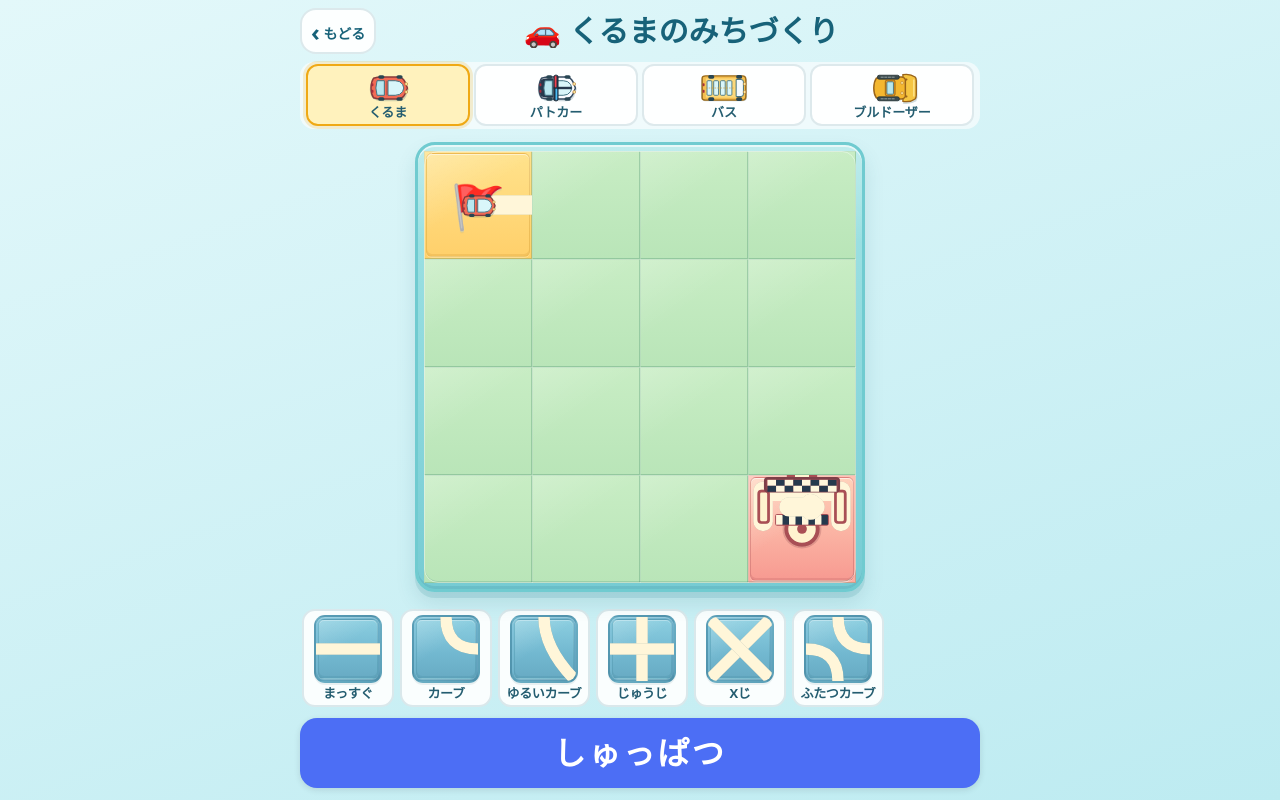
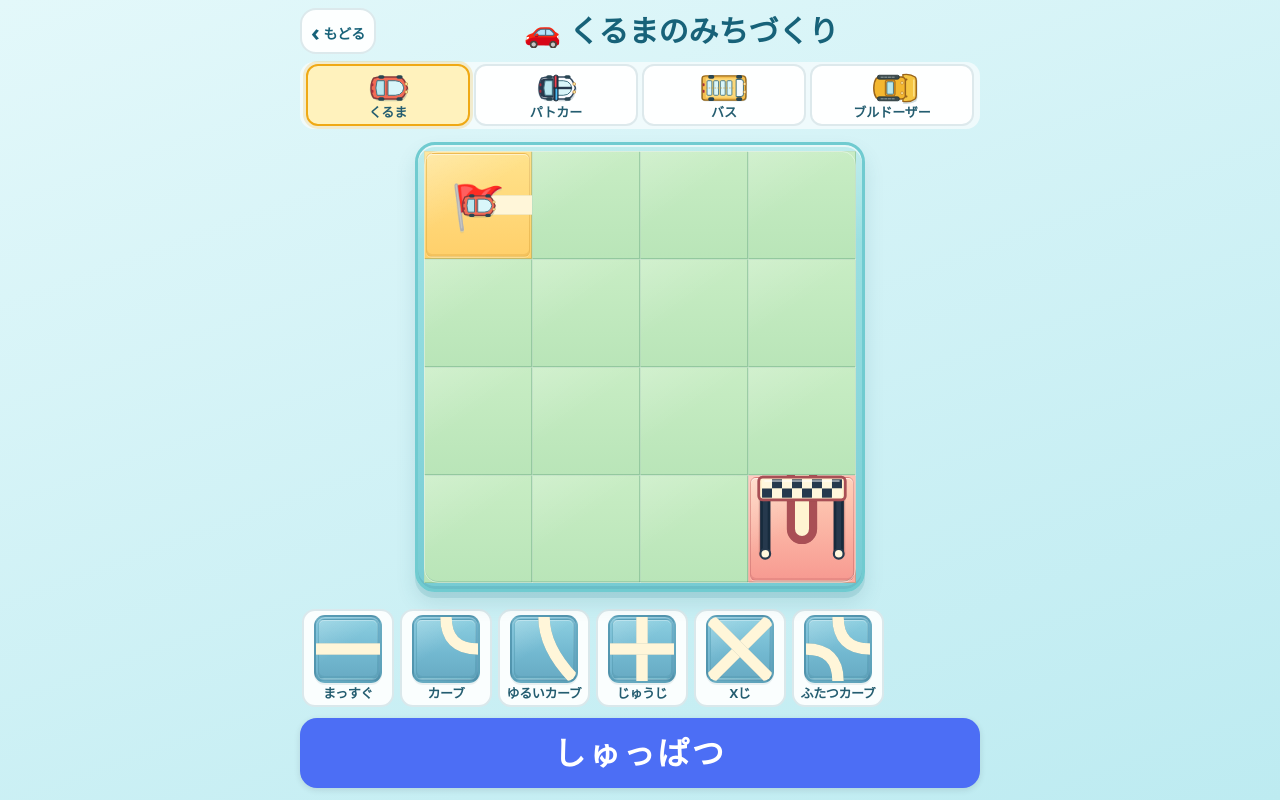
Before and after one commit to KoheiKasahara/kids-playground, a React (Vite) app: page /games/car-road-builder/play in a window 1280 px wide. Built offline with nearby package versions, Linux system fonts and the light colour scheme.

Commit message:
feat(car-road): clarify goal finish gate visual

```diff
--- a/src/games/car-road-builder/CarRoadBuilder.module.css
+++ b/src/games/car-road-builder/CarRoadBuilder.module.css
@@ -461,17 +461,14 @@
 .roadHub { fill: #fff6d9; stroke: #397e98; stroke-width: .03; filter: drop-shadow(0 .025px 0 rgba(26,78,94,.26)); }
 .roadSvg .goalRoadBase { stroke: #a94f55; stroke-width: .28; filter: drop-shadow(0 .035px 0 rgba(113,49,55,.34)); }
 .roadSvg .goalRoadStripe { stroke: #fff4d1; stroke-width: .13; filter: drop-shadow(0 .02px 0 rgba(113,49,55,.25)); }
-.goalTargetShadow { fill: rgba(113,49,55,.2); }
-.goalTarget { fill: #fff3cf; stroke: #a94f55; stroke-width: .035; filter: drop-shadow(0 .025px 0 rgba(113,49,55,.3)); }
-.goalTargetDot { fill: #a94f55; }
 .goalGate { transform-box: fill-box; transform-origin: center; }
-.goalGateShadow { fill: none; stroke: rgba(113,49,55,.28); stroke-width: .07; stroke-linecap: round; stroke-linejoin: round; }
-.goalPillar { fill: #fff3cf; stroke: #a94f55; stroke-width: .025; filter: drop-shadow(0 .025px 0 rgba(113,49,55,.3)); }
-.goalBanner { fill: #a94f55; stroke: #7d3f49; stroke-width: .025; }
+.goalPillarShadow { fill: rgba(113,49,55,.25); }
+.goalPillar { fill: #26394d; stroke: #172b3d; stroke-width: .025; filter: drop-shadow(0 .025px 0 rgba(113,49,55,.3)); }
+.goalPillarCap { fill: #fff7dd; stroke: #26394d; stroke-width: .02; }
+.goalBannerFrame { fill: #fff3cf; stroke: #a94f55; stroke-width: .025; filter: drop-shadow(0 .025px 0 rgba(113,49,55,.3)); }
+.goalBannerHighlight { fill: rgba(255,255,255,.64); }
 .goalCheckerLight { fill: #fff7dd; }
 .goalCheckerDark { fill: #26394d; }
-.goalFinishLine { fill: #fff7dd; stroke: #a94f55; stroke-width: .018; }
-.goalArrow { fill: none; stroke: #a94f55; stroke-width: .025; stroke-linecap: round; stroke-linejoin: round; }
 .markerEmoji { position: absolute; z-index: 2; inset: 0; display: grid; place-items: center; font-size: clamp(18px, calc(var(--road-cell) * .44), 43px); line-height: 1; filter: drop-shadow(0 1.5px 0 rgba(26,78,94,.2)); text-shadow: 0 1px 1px rgba(255,255,255,.38); }
 .car {
   position: absolute;
--- a/src/games/car-road-builder/RoadPartVisual.tsx
+++ b/src/games/car-road-builder/RoadPartVisual.tsx
@@ -42,28 +42,33 @@ export default function RoadPartVisual({ part }: RoadPartVisualProps) {
             : pathSpecs.map((spec, index) => <path key={index} d={pathSpecToSvgPath(spec)} />)}
           {part.kind === 'goal' && (
             <>
-              <circle className={styles.goalTargetShadow} cx="0" cy="0" r=".18" />
-              <circle className={styles.goalTarget} cx="0" cy="0" r=".145" />
-              <circle className={styles.goalTargetDot} cx="0" cy="0" r=".045" />
+              <g className={styles.goalGate} data-testid="goal-gate" transform={`rotate(${part.rotationStep * 45})`}>
+                {/* The lane remains visible from the one connected edge to the centre. */}
+                <rect className={styles.goalPillarShadow} x="-.4" y="-.31" width=".1" height=".57" rx=".03" />
+                <rect className={styles.goalPillarShadow} x=".3" y="-.31" width=".1" height=".57" rx=".03" />
+                <rect className={styles.goalPillar} data-goal-pillar="left" x="-.375" y="-.32" width=".07" height=".55" rx=".02" />
+                <rect className={styles.goalPillar} data-goal-pillar="right" x=".305" y="-.32" width=".07" height=".55" rx=".02" />
+                <circle className={styles.goalPillarCap} cx="-.34" cy=".23" r=".045" />
+                <circle className={styles.goalPillarCap} cx=".34" cy=".23" r=".045" />
+                <rect className={styles.goalBannerFrame} x="-.4" y="-.48" width=".8" height=".21" rx=".035" />
+                {Array.from({ length: 16 }, (_, index) => {
+                  const column = index % 8
+                  const row = Math.floor(index / 8)
+                  return (
+                    <rect
+                      key={index}
+                      className={index % 2 === row % 2 ? styles.goalCheckerLight : styles.goalCheckerDark}
+                      data-goal-checker="true"
+                      x={-.37 + column * .0925}
+                      y={-.46 + row * .085}
+                      width=".0925"
+                      height=".085"
+                    />
+                  )
+                })}
+                <rect className={styles.goalBannerHighlight} x="-.35" y="-.452" width=".7" height=".014" rx=".007" />
+              </g>
             </>
-          )}
-          {part.kind === 'goal' && (
-            <g className={styles.goalGate} data-testid="goal-gate" transform={`rotate(${part.rotationStep * 45})`}>
-              <path className={styles.goalGateShadow} d="M-.36-.07V-.35H.36V-.07" />
-              <rect className={styles.goalPillar} x="-.4" y="-.35" width=".09" height=".29" rx=".025" />
-              <rect className={styles.goalPillar} x=".31" y="-.35" width=".09" height=".29" rx=".025" />
-              <rect className={styles.goalBanner} x="-.34" y="-.47" width=".68" height=".12" rx=".025" />
-              {Array.from({ length: 16 }, (_, index) => {
-                const column = index % 8
-                const row = Math.floor(index / 8)
-                return <rect key={index} className={index % 2 === row % 2 ? styles.goalCheckerLight : styles.goalCheckerDark} x={-.32 + column * .08} y={-.455 + row * .055} width=".08" height=".055" />
-              })}
-              <rect className={styles.goalFinishLine} x="-.24" y="-.13" width=".48" height=".09" rx=".012" />
-              {Array.from({ length: 8 }, (_, index) => (
-                <rect key={index} className={index % 2 === 0 ? styles.goalCheckerLight : styles.goalCheckerDark} x={-.24 + index * .06} y="-.13" width=".06" height=".09" />
-              ))}
-              <path className={styles.goalArrow} d="M-.12-.205H.12M.08-.235L.12-.205.08-.175" />
-            </g>
           )}
         </svg>
       )}
```
Also changed, not shown: 1 other file (tests, documents, lock files or other folders).
